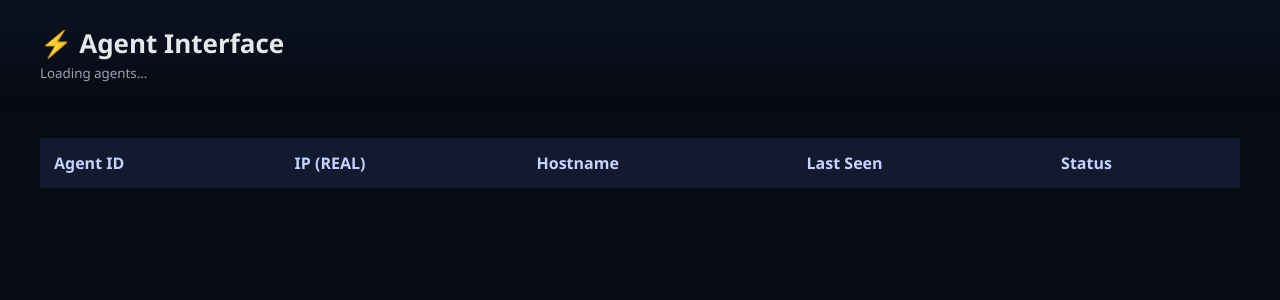
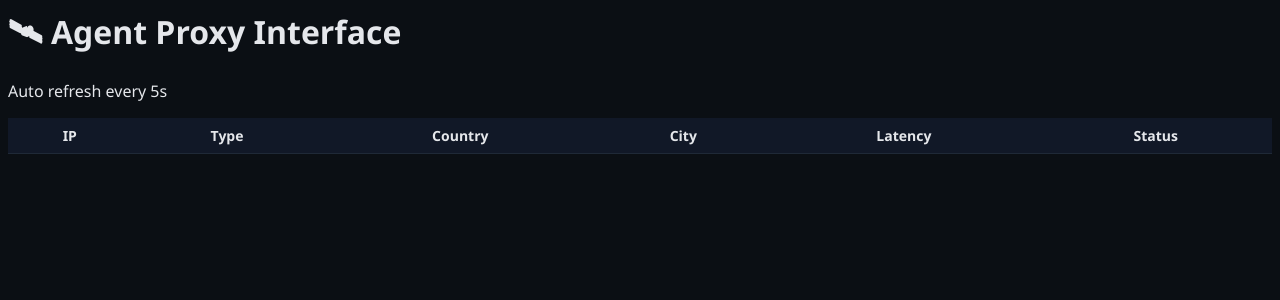
Before and after one commit to MoonIR213/model-, a Python web app: template templates/index.html in a window 1280 px wide. Shown: the top 300 px of the page. Run offline with Jinja, Linux system fonts and the light colour scheme; the template is opened without the code that fills it, so the values that code supplies are empty.

Commit message:
Update index.html

```diff
--- a/templates/index.html
+++ b/templates/index.html
@@ -2,113 +2,73 @@
 <html lang="en">
 <head>
 <meta charset="UTF-8">
-<title>Agent Interface</title>
-
+<title>Agent Proxy Interface</title>
 <style>
-body {
-    margin: 0;
-    background: #070c13;
-    color: #e5e7eb;
-    font-family: "Segoe UI", Arial, sans-serif;
+body{
+  background:#0b0f14;
+  color:#e5e7eb;
+  font-family:Segoe UI, Tahoma, sans-serif;
 }
-
-.header {
-    padding: 25px 40px;
-    background: linear-gradient(180deg, #0b1220, #060a14);
+h1{margin:10px 0;}
+table{
+  width:100%;
+  border-collapse:collapse;
+  margin-top:10px;
 }
-
-.header h1 {
-    margin: 0;
-    font-size: 26px;
+th,td{
+  padding:8px 10px;
+  border-bottom:1px solid #1f2937;
+  font-size:14px;
 }
-
-.header small {
-    color: #9ca3af;
-}
-
-.container {
-    padding: 30px 40px;
-}
-
-table {
-    width: 100%;
-    border-collapse: collapse;
-    background: #0e1625;
-}
-
-thead {
-    background: #111a2e;
-}
-
-th, td {
-    padding: 14px;
-    text-align: left;
-}
-
-th {
-    color: #c7d2fe;
-    font-weight: 600;
-}
-
-tbody tr {
-    border-bottom: 1px solid #1f2a3c;
-}
-
-.online {
-    color: #00ff88;
-    font-weight: bold;
-}
+th{background:#111827;}
+.online{color:#22c55e;}
+.offline{color:#ef4444;}
 </style>
 </head>
-
 <body>
 
-<div class="header">
-    <h1>⚡ Agent Interface</h1>
-    <small id="info">Loading agents...</small>
-</div>
+<h1>🛰 Agent Proxy Interface</h1>
+<p>Auto refresh every 5s</p>
 
-<div class="container">
 <table>
 <thead>
 <tr>
-                <th>Agent ID</th>
-                <th>IP (REAL)</th>
-                <th>Hostname</th>
-                <th>Last Seen</th>
+<th>IP</th>
+<th>Type</th>
+<th>Country</th>
+<th>City</th>
+<th>Latency</th>
 <th>Status</th>
 </tr>
 </thead>
-        <tbody id="agentTable"></tbody>
+<tbody id="agents"></tbody>
 </table>
-</div>
 
 <script>
-async function loadAgents() {
-    const res = await fetch("/api/agents");
-    const data = await res.json();
+const API = "https://web-production-d9bf.up.railway.app/agents";
 
-    document.getElementById("info").innerText =
-        `Showing ${data.length} connected agents (auto refresh every 5s)`;
+async function loadAgents(){
+  const res = await fetch(API);
+  const agents = await res.json();
+  const tbody = document.getElementById("agents");
+  tbody.innerHTML = "";
 
-    const table = document.getElementById("agentTable");
-    table.innerHTML = "";
-
-    data.forEach(a => {
-        table.innerHTML += `
+  agents.forEach(a=>{
+    tbody.innerHTML += `
       <tr>
-            <td>${a.agent_id}</td>
         <td>${a.ip}</td>
-            <td>${a.hostname || "-"}</td>
-            <td>${a.last_seen}</td>
-            <td class="online">${a.status}</td>
+        <td>${a.type}</td>
+        <td>${a.country}</td>
+        <td>${a.city}</td>
+        <td>${a.latency ?? "-"}</td>
+        <td class="${a.status}">${a.status}</td>
       </tr>
     `;
   });
 }
 
+setInterval(loadAgents,5000);
 loadAgents();
-setInterval(loadAgents, 5000);
 </script>
 
 </body>
```
Lines whose indentation alone changed are shown as unchanged.
